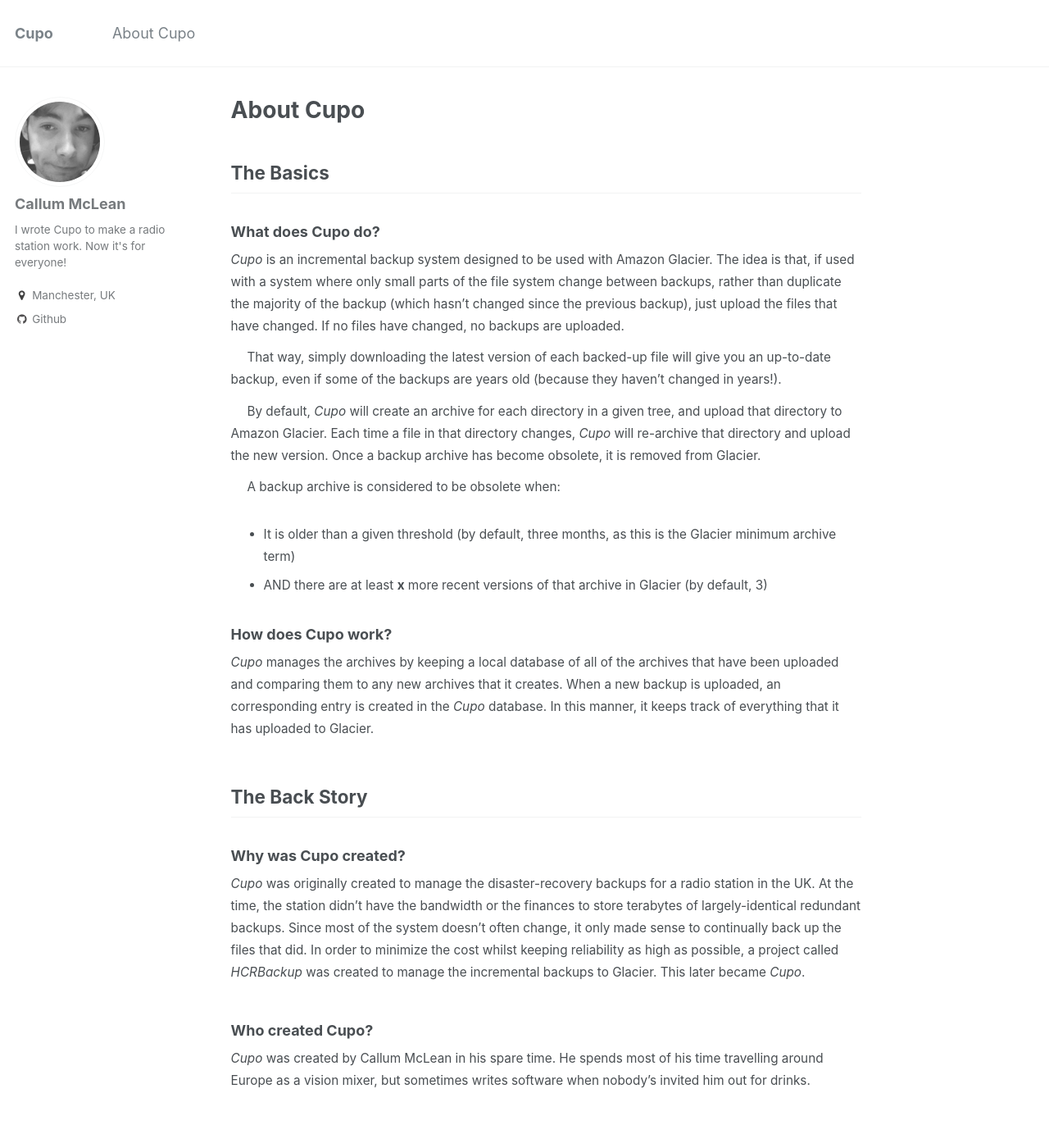
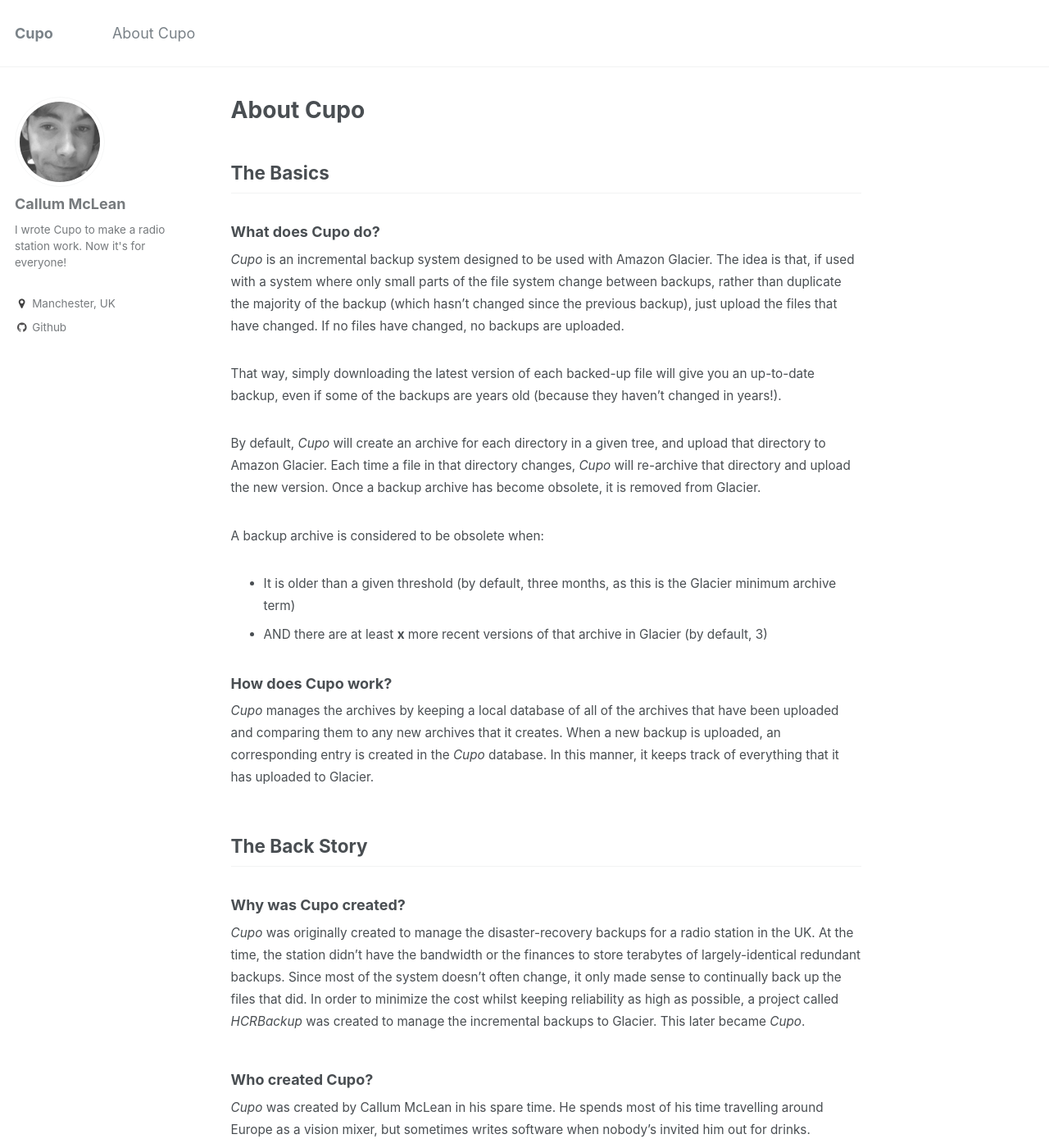
Before and after one commit to hcr923fm/cupo-backup, a Jekyll site: the page built from _pages/about.md, in a window 1280 px wide and 1400 px high. Shown: the whole window at 82% size. Built offline with Jekyll 4.4.1, drawn with Linux system fonts in a browser that asks for light colours.

Commit message:
moar styles

```diff
--- a/_sass/_base.scss
+++ b/_sass/_base.scss
@@ -59,6 +59,7 @@ small, .small {
 
 p {
   margin-bottom: 1.3em;
+  padding-bottom: 0.75em;
 }
 
 u,
--- a/_sass/_page.scss
+++ b/_sass/_page.scss
@@ -64,7 +64,6 @@
   /* paragraph indents */
   p {
     margin: 0 0 $indent-var;
-    padding-bottom: 0.75em;
     /* sibling indentation*/
     @if $paragraph-indent == true {
       & + p {
--- a/_sass/_variables.scss
+++ b/_sass/_variables.scss
@@ -9,7 +9,7 @@
 $doc-font-size              : 10;
 
 /* paragraph indention */
-$paragraph-indent           : true; // true, false (default)
+$paragraph-indent           : false; // true, false (default)
 $indent-var                 : 1.3em;
 
 /* system typefaces */
```
